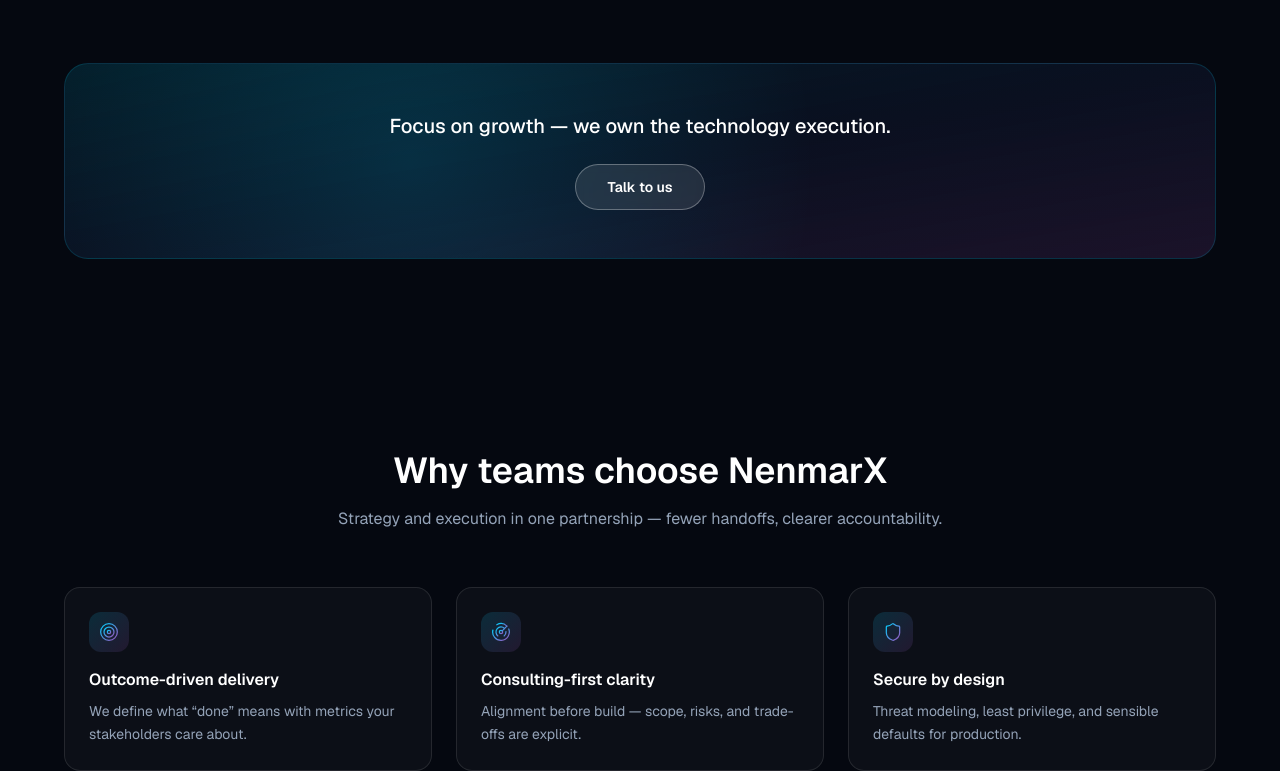
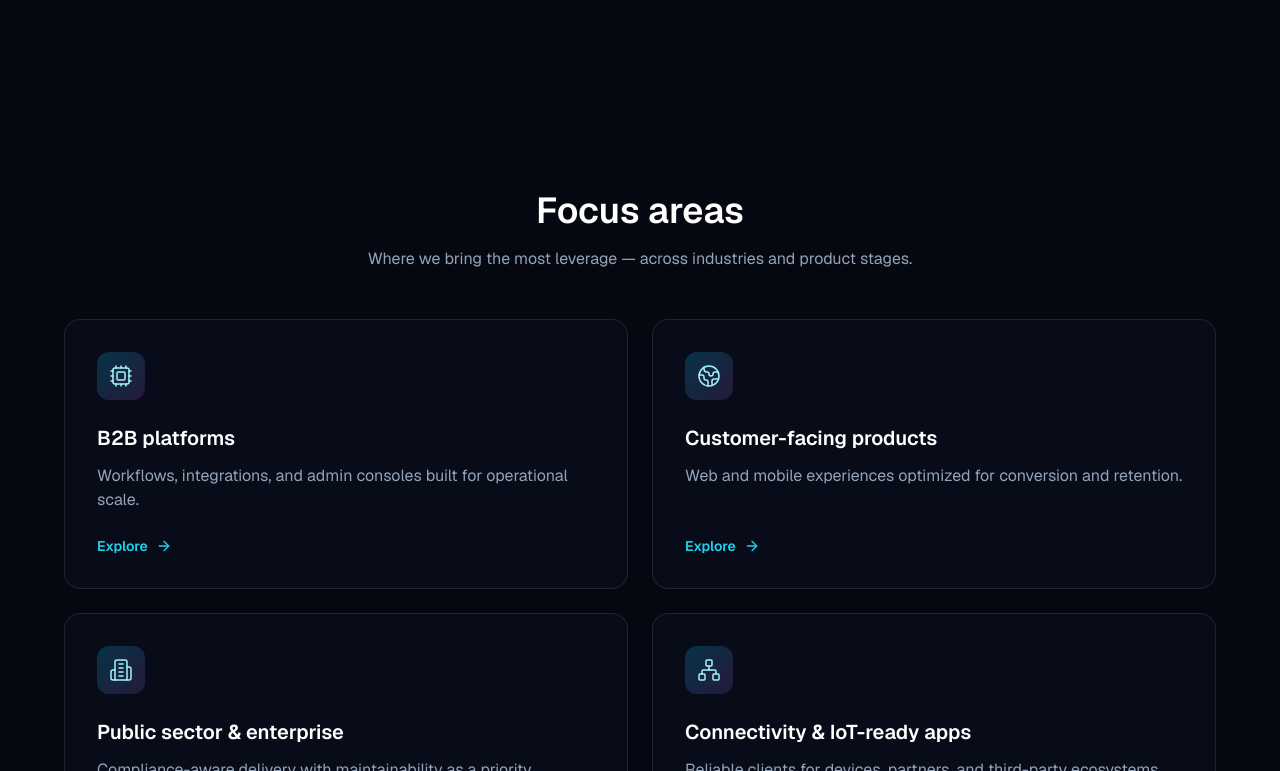
Before and after one commit to vahandeveloper/NenmarX_Front, a Next.js app: page / in a window 1280 px wide. Shown: the part 2029-2800 px from the top of the page. Built offline with nearby package versions, Linux system fonts and the light colour scheme.

Commit message:
Refactor homepage components: removed FAQ, Stats, Stories, and WhyUs sections; updated Header and SiteFooter links accordingly.

```diff
--- a/src/app/page.tsx
+++ b/src/app/page.tsx
@@ -1,15 +1,11 @@
 import { GradientDefs } from "@/components/GradientDefs";
-import { Faq } from "@/components/home/Faq";
 import { FocusAreas } from "@/components/home/FocusAreas";
 import { Header } from "@/components/home/Header";
 import { Hero } from "@/components/home/Hero";
 import { LogoStrip } from "@/components/home/LogoStrip";
 import { Process } from "@/components/home/Process";
 import { SiteFooter } from "@/components/home/SiteFooter";
-import { Stats } from "@/components/home/Stats";
-import { Stories } from "@/components/home/Stories";
 import { TrustAndPillars } from "@/components/home/TrustAndPillars";
-import { WhyUs } from "@/components/home/WhyUs";
 
 export default function Home() {
   return (
@@ -26,11 +22,7 @@
           <TrustAndPillars />
           <LogoStrip />
           <Process />
-          <WhyUs />
-          <Stats />
           <FocusAreas />
-          <Stories />
-          <Faq />
           <SiteFooter />
         </main>
       </div>
--- a/src/components/home/Faq.tsx
+++ /dev/null
@@ -1,62 +0,0 @@
-const faqs = [
-  {
-    q: "What makes NenmarX different from a typical dev shop?",
-    a: "We combine product clarity with delivery discipline — scope isn’t a guessing game, and releases stay tied to outcomes.",
-  },
-  {
-    q: "Do I need a full specification before we talk?",
-    a: "No. If you have an idea, pain points, or an existing system, we can help shape the roadmap and prioritize what ships first.",
-  },
-  {
-    q: "How do you handle changing requirements?",
-    a: "We expect change. Work is planned in short cycles with explicit trade-offs so priorities can evolve without derailing delivery.",
-  },
-  {
-    q: "Can you integrate with our existing systems?",
-    a: "Yes — APIs, legacy databases, identity providers, and cloud services are part of our day-to-day work.",
-  },
-  {
-    q: "How do you communicate progress?",
-    a: "A steady cadence of demos, written updates, and shared artifacts so stakeholders stay aligned.",
-  },
-];
-
-export function Faq() {
-  return (
-    <section id="faq" className="scroll-mt-24 px-5 py-16 md:px-8 md:pb-24">
-      <div className="mx-auto max-w-3xl">
-        <h2 className="text-center text-3xl font-semibold text-white md:text-4xl">
-          Frequently asked questions
-        </h2>
-        <p className="mt-4 text-center text-slate-400">
-          Still curious?{" "}
-          <a href="#contact" className="font-medium text-cyan-400 hover:underline">
-            Contact us
-          </a>
-          .
-        </p>
-
-        <div className="mt-12 space-y-3">
-          {faqs.map(({ q, a }) => (
-            <details
-              key={q}
-              className="group rounded-xl border border-white/10 bg-white/[0.03] open:border-cyan-500/25 open:bg-white/[0.05]"
-            >
-              <summary className="cursor-pointer list-none px-5 py-4 text-left text-sm font-semibold text-white marker:content-none [&::-webkit-details-marker]:hidden">
-                <span className="flex items-center justify-between gap-4">
-                  {q}
-                  <span className="text-cyan-400 transition group-open:rotate-45">
-                    +
-                  </span>
-                </span>
-              </summary>
-              <p className="border-t border-white/10 px-5 pb-4 pt-0 text-sm leading-relaxed text-slate-400">
-                {a}
-              </p>
-            </details>
-          ))}
-        </div>
-      </div>
-    </section>
-  );
-}
--- a/src/components/home/Header.tsx
+++ b/src/components/home/Header.tsx
@@ -8,8 +8,6 @@
   { href: "#focus", label: "Our focus" },
   { href: "#capabilities", label: "Services" },
   { href: "#process", label: "How we work" },
-  { href: "#stories", label: "Work" },
-  { href: "#faq", label: "FAQ" },
 ];
 
 export function Header() {
--- a/src/components/home/Process.tsx
+++ b/src/components/home/Process.tsx
@@ -56,22 +56,6 @@
             </div>
           ))}
         </div>
-
-        <div className="relative mt-16 overflow-hidden rounded-3xl border border-cyan-500/20 bg-gradient-to-br from-[#00D2FF]/10 via-[#0a1020] to-[#9D50BB]/15 px-8 py-12 text-center md:px-16">
-          <div
-            className="pointer-events-none absolute inset-0 bg-[radial-gradient(circle_at_30%_50%,rgba(0,210,255,0.15),transparent_50%)]"
-            aria-hidden
-          />
-          <p className="relative text-lg font-medium text-white md:text-xl">
-            Focus on growth — we own the technology execution.
-          </p>
-          <a
-            href="#contact"
-            className="relative mt-6 inline-flex rounded-full border border-white/30 bg-white/10 px-8 py-3 text-sm font-semibold text-white backdrop-blur-sm transition hover:bg-white/15"
-          >
-            Talk to us
-          </a>
-        </div>
       </div>
     </section>
   );
--- a/src/components/home/SiteFooter.tsx
+++ b/src/components/home/SiteFooter.tsx
@@ -5,8 +5,6 @@
     title: "Company",
     links: [
       { href: "#top", label: "About" },
-      { href: "#stories", label: "Work" },
-      { href: "#faq", label: "FAQ" },
     ],
   },
   {
@@ -14,7 +12,6 @@
     links: [
       { href: "#capabilities", label: "Capabilities" },
       { href: "#process", label: "Process" },
-      { href: "#why", label: "Why NenmarX" },
     ],
   },
   {
--- a/src/components/home/Stats.tsx
+++ /dev/null
@@ -1,24 +0,0 @@
-const stats = [
-  { value: "10+", label: "Years shipping products" },
-  { value: "120+", label: "Experts across disciplines" },
-  { value: "350+", label: "Projects delivered" },
-  { value: "4+", label: "Years avg. partnerships" },
-  { value: "100%", label: "Commitment to delivery" },
-];
-
-export function Stats() {
-  return (
-    <section className="border-y border-white/10 bg-gradient-to-b from-[#050810] to-[#080d18] px-5 py-16 md:px-8 md:py-20">
-      <div className="mx-auto grid max-w-6xl gap-8 sm:grid-cols-2 lg:grid-cols-5">
-        {stats.map(({ value, label }) => (
-          <div key={label} className="text-center">
-            <p className="text-4xl font-semibold tabular-nums text-white md:text-5xl">
-              {value}
-            </p>
-            <p className="mt-2 text-sm text-slate-400">{label}</p>
-          </div>
-        ))}
-      </div>
-    </section>
-  );
-}
--- a/src/components/home/Stories.tsx
+++ /dev/null
@@ -1,62 +0,0 @@
-const stories = [
-  {
-    title: "Payments hub for hospitality",
-    sector: "Commerce",
-    outcome:
-      "Unified checkout and partner integrations with operational dashboards.",
-  },
-  {
-    title: "Compliance reporting platform",
-    sector: "Financial services",
-    outcome:
-      "Centralized reporting with audit trails across regions and entities.",
-  },
-  {
-    title: "Field operations suite",
-    sector: "Logistics",
-    outcome:
-      "Mobile-first workflows with offline resilience and real-time sync.",
-  },
-];
-
-export function Stories() {
-  return (
-    <section id="stories" className="scroll-mt-24 px-5 py-16 md:px-8 md:py-24">
-      <div className="mx-auto max-w-6xl">
-        <div className="flex flex-col items-start justify-between gap-6 md:flex-row md:items-end">
-          <div>
-            <h2 className="text-3xl font-semibold text-white md:text-4xl">
-              Client stories
-            </h2>
-            <p className="mt-4 max-w-xl text-slate-400">
-              Representative engagements — names anonymized where needed.
-            </p>
-          </div>
-          <a
-            href="#contact"
-            className="text-sm font-semibold text-cyan-400 hover:text-cyan-300"
-          >
-            Discuss your case →
-          </a>
-        </div>
-
-        <div className="mt-12 grid gap-6 md:grid-cols-3">
-          {stories.map((s) => (
-            <article
-              key={s.title}
-              className="flex flex-col rounded-2xl border border-white/10 bg-gradient-to-b from-white/[0.07] to-transparent p-6"
-            >
-              <p className="text-xs font-semibold uppercase tracking-wider text-cyan-400/90">
-                {s.sector}
-              </p>
-              <h3 className="mt-3 text-lg font-semibold text-white">{s.title}</h3>
-              <p className="mt-3 flex-grow text-sm leading-relaxed text-slate-400">
-                {s.outcome}
-              </p>
-            </article>
-          ))}
-        </div>
-      </div>
-    </section>
-  );
-}
--- a/src/components/home/WhyUs.tsx
+++ /dev/null
@@ -1,80 +0,0 @@
-import {
-  MessageSquare,
-  Radar,
-  Shield,
-  Sparkles,
-  Target,
-  Zap,
-} from "lucide-react";
-
-const items = [
-  {
-    icon: Target,
-    title: "Outcome-driven delivery",
-    body: "We define what “done” means with metrics your stakeholders care about.",
-  },
-  {
-    icon: Radar,
-    title: "Consulting-first clarity",
-    body: "Alignment before build — scope, risks, and trade-offs are explicit.",
-  },
-  {
-    icon: Shield,
-    title: "Secure by design",
-    body: "Threat modeling, least privilege, and sensible defaults for production.",
-  },
-  {
-    icon: Zap,
-    title: "Structured agility",
-    body: "Small batches, predictable releases, and room to adapt without chaos.",
-  },
-  {
-    icon: MessageSquare,
-    title: "Transparent communication",
-    body: "Weekly rhythm, surfaced risks, and documentation you can actually use.",
-  },
-  {
-    icon: Sparkles,
-    title: "Continuous improvement",
-    body: "We refine playbooks so every engagement benefits from lessons learned.",
-  },
-];
-
-export function WhyUs() {
-  return (
-    <section id="why" className="scroll-mt-24 px-5 py-16 md:px-8 md:py-24">
-      <div className="mx-auto max-w-6xl">
-        <div className="mx-auto max-w-2xl text-center">
-          <h2 className="text-3xl font-semibold text-white md:text-4xl">
-            Why teams choose NenmarX
-          </h2>
-          <p className="mt-4 text-slate-400">
-            Strategy and execution in one partnership — fewer handoffs, clearer
-            accountability.
-          </p>
-        </div>
-
-        <div className="mt-14 grid gap-6 sm:grid-cols-2 lg:grid-cols-3">
-          {items.map(({ icon: Icon, title, body }) => (
-            <article
-              key={title}
-              className="rounded-2xl border border-white/10 bg-white/[0.03] p-6 transition hover:border-white/20"
-            >
-              <div className="mb-4 inline-flex rounded-xl bg-gradient-to-br from-[#00D2FF]/15 to-[#9D50BB]/15 p-2.5">
-                <Icon
-                  className="h-5 w-5 text-cyan-200"
-                  strokeWidth={1.5}
-                  stroke="url(#nx-icon-gradient)"
-                />
-              </div>
-              <h3 className="text-base font-semibold text-white">{title}</h3>
-              <p className="mt-2 text-sm leading-relaxed text-slate-400">
-                {body}
-              </p>
-            </article>
-          ))}
-        </div>
-      </div>
-    </section>
-  );
-}
```
